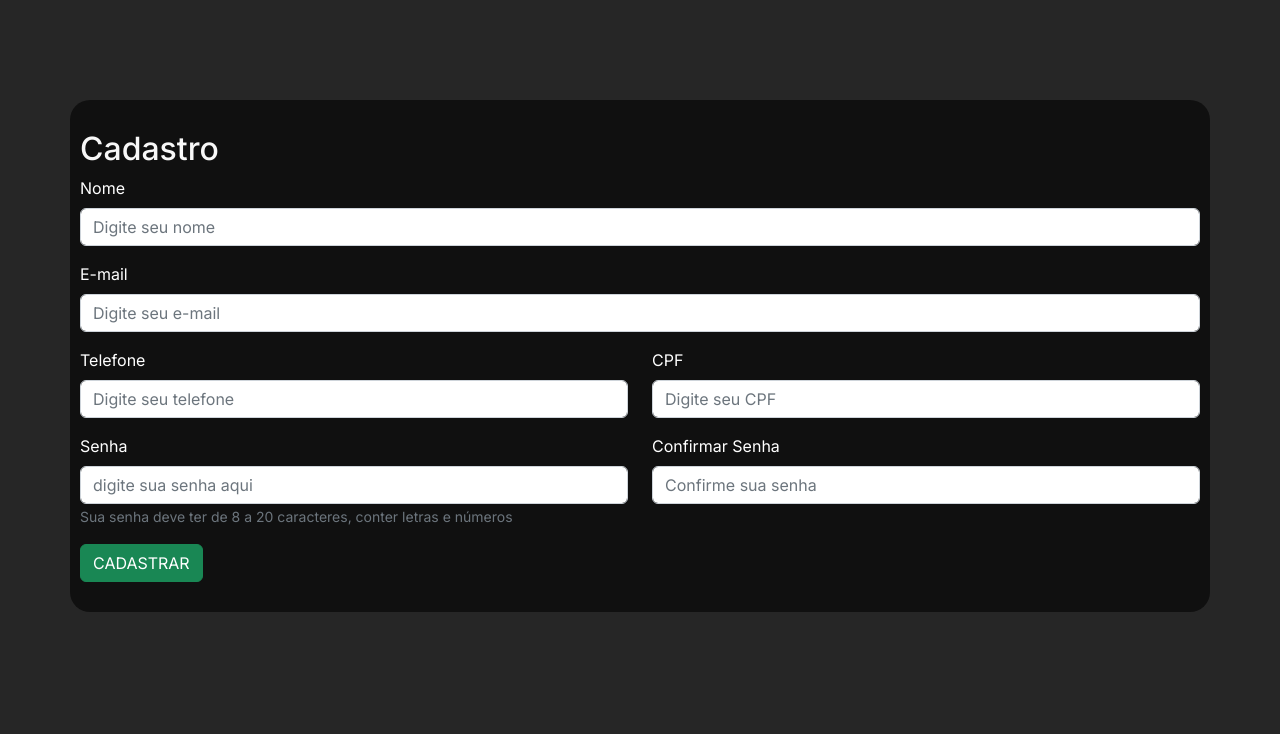
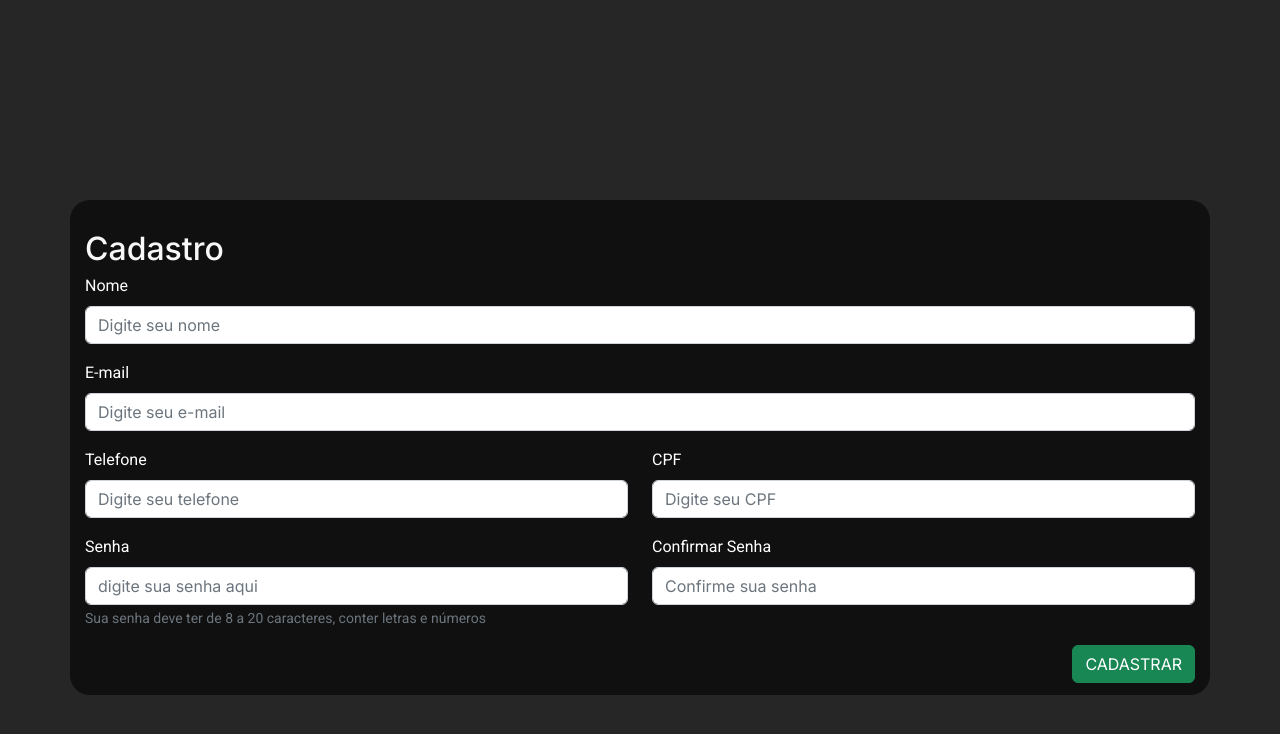
Before and after one commit to LigiaBaptista/ProjetoEmGrupoM4, a React (Vite) app in the folder teste/vite-project/: page /cadastro in a window 1280 px wide. Shown: the top 734 px of the page. Built offline with nearby package versions, Linux system fonts and the light colour scheme.

Commit message:
Adicional do Thi

```diff
--- a/teste/vite-project/src/components/Formulario/Formulario.jsx
+++ b/teste/vite-project/src/components/Formulario/Formulario.jsx
@@ -37,38 +37,38 @@ function Formulario() {
             <h2> Cadastro </h2>
             <Form noValidate validated={validado} onSubmit={handleSubmit}>
                 <Form.Group className="mb-3 text-white" controlId="formName">
-                    <Form.Label>Nome</Form.Label>
-                    <Form.Control type="name" placeholder="Digite seu nome" required />
-                    <Form.Control.Feedback type="invalid">
+                    <Form.Label style={{fontFamily:"roboto"}}>Nome</Form.Label>
+                    <Form.Control className="rounded" type="name" placeholder="Digite seu nome" required />
+                    <Form.Control.Feedback type="invalid" style={{fontFamily:"roboto"}}>
                         Por favor, digite seu nome
                     </Form.Control.Feedback>
                 </Form.Group>
                 <Form.Group className="mb-3" controlId="formEmail">
-                    <Form.Label>E-mail</Form.Label>
+                    <Form.Label style={{fontFamily:"roboto"}}>E-mail</Form.Label>
                     <Form.Control type="email" placeholder="Digite seu e-mail" required />
-                    <Form.Control.Feedback type="invalid">
+                    <Form.Control.Feedback type="invalid" style={{fontFamily:"roboto"}}>
                         Por favor, digite seu E-mail
                     </Form.Control.Feedback>
                 </Form.Group>
                 <Row className="mb-3">
                     <Form.Group as={Col} controlId="formTelefone">
-                        <Form.Label>Telefone</Form.Label>
-                        <Form.Control type="tel" placeholder="Digite seu telefone" required />
-                        <Form.Control.Feedback type="invalid">
+                        <Form.Label style={{fontFamily:"roboto"}}>Telefone</Form.Label>
+                        <Form.Control className="rounded" type="tel" placeholder="Digite seu telefone" required />
+                        <Form.Control.Feedback type="invalid" style={{fontFamily:"roboto"}}>
                             Por favor, digite seu telefone
                         </Form.Control.Feedback>
                     </Form.Group>
                     <Form.Group as={Col} controlId="formCPF">
-                        <Form.Label>CPF</Form.Label>
-                        <Form.Control type="text" placeholder="Digite seu CPF" required />
-                        <Form.Control.Feedback type="invalid">
-                            Por favor, digite seu CPF
+                        <Form.Label style={{fontFamily:"roboto"}}>CPF</Form.Label>
+                        <Form.Control className="rounded" type="text" placeholder="Digite seu CPF" required />
+                        <Form.Control.Feedback type="invalid" style={{fontFamily:"roboto"}}>
+                             Por favor, digite seu CPF
                         </Form.Control.Feedback>
                     </Form.Group>
                 </Row>
                 <Row className="mb-3">
                     <Form.Group as={Col} controlId="formSenha">
-                        <Form.Label>Senha</Form.Label>
+                        <Form.Label style={{fontFamily:"roboto"}}> Senha</Form.Label>
                         <Form.Control
                             type="password"
                             placeholder="digite sua senha aqui"
@@ -79,12 +79,12 @@ function Formulario() {
                         <Form.Control.Feedback type="invalid">
                             {senhaError || 'Por favor, digite sua senha'}
                         </Form.Control.Feedback>
-                        <Form.Text id="SenhaBlock" muted>
+                        <Form.Text id="SenhaBlock" muted style={{fontFamily:"roboto"}}>
                             Sua senha deve ter de 8 a 20 caracteres, conter letras e números
                         </Form.Text>
                     </Form.Group>
                     <Form.Group as={Col} controlId="formConfsenha">
-                        <Form.Label>Confirmar Senha</Form.Label>
+                        <Form.Label style={{fontFamily:"roboto"}}>Confirmar Senha</Form.Label>
                         <Form.Control
                             type="password"
                             placeholder="Confirme sua senha"
@@ -93,12 +93,12 @@ function Formulario() {
                             value={confirmarSenha}
                             onChange={(e) => setConfirmarSenha(e.target.value)}
                         />
-                        <Form.Control.Feedback type="invalid">
+                        <Form.Control.Feedback type="invalid" style={{fontFamily:"roboto"}}>
                             As senhas não coincidem
                         </Form.Control.Feedback>
                     </Form.Group>
                 </Row>
-                <Button variant="success" type="submit">
+                <Button variant="success" className="float-end" type="submit" >
                     CADASTRAR
                 </Button>
             </Form>
--- a/teste/vite-project/src/components/Formulario/Formulario.module.css
+++ b/teste/vite-project/src/components/Formulario/Formulario.module.css
@@ -1,13 +1,10 @@
 .Container {
-    Margin-top: 100px;
+    Margin-top: 200px;
     color: white !important;
     border-radius: 20px;
     background: #101010 !important;
-    padding: 30px 10px;
+    padding: 30px 15px 50px;
 }
-Button{
-    align-items: end !important;
+h2{
+    margin-bottom: 5px !important;
 }
-.Form.Control{
-
-}
```
